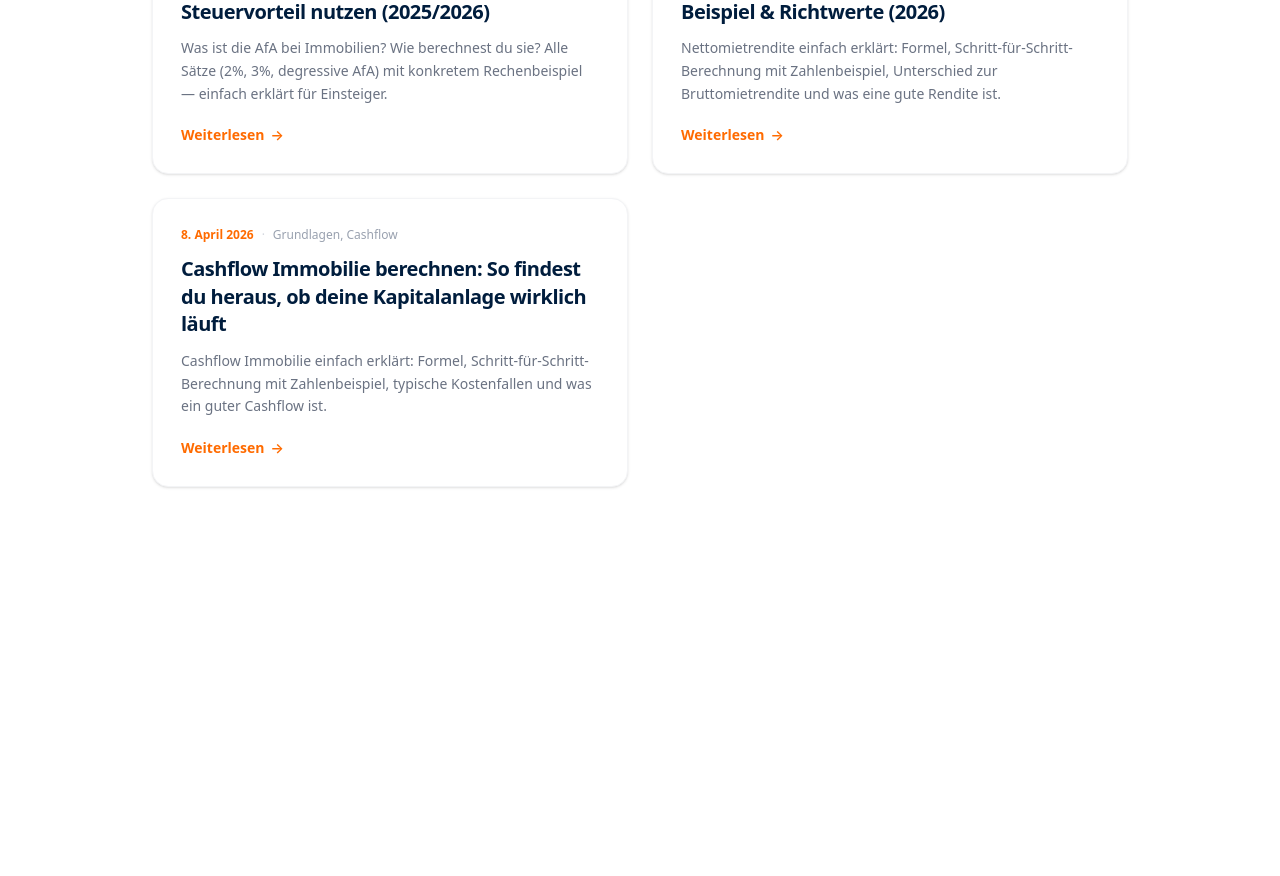
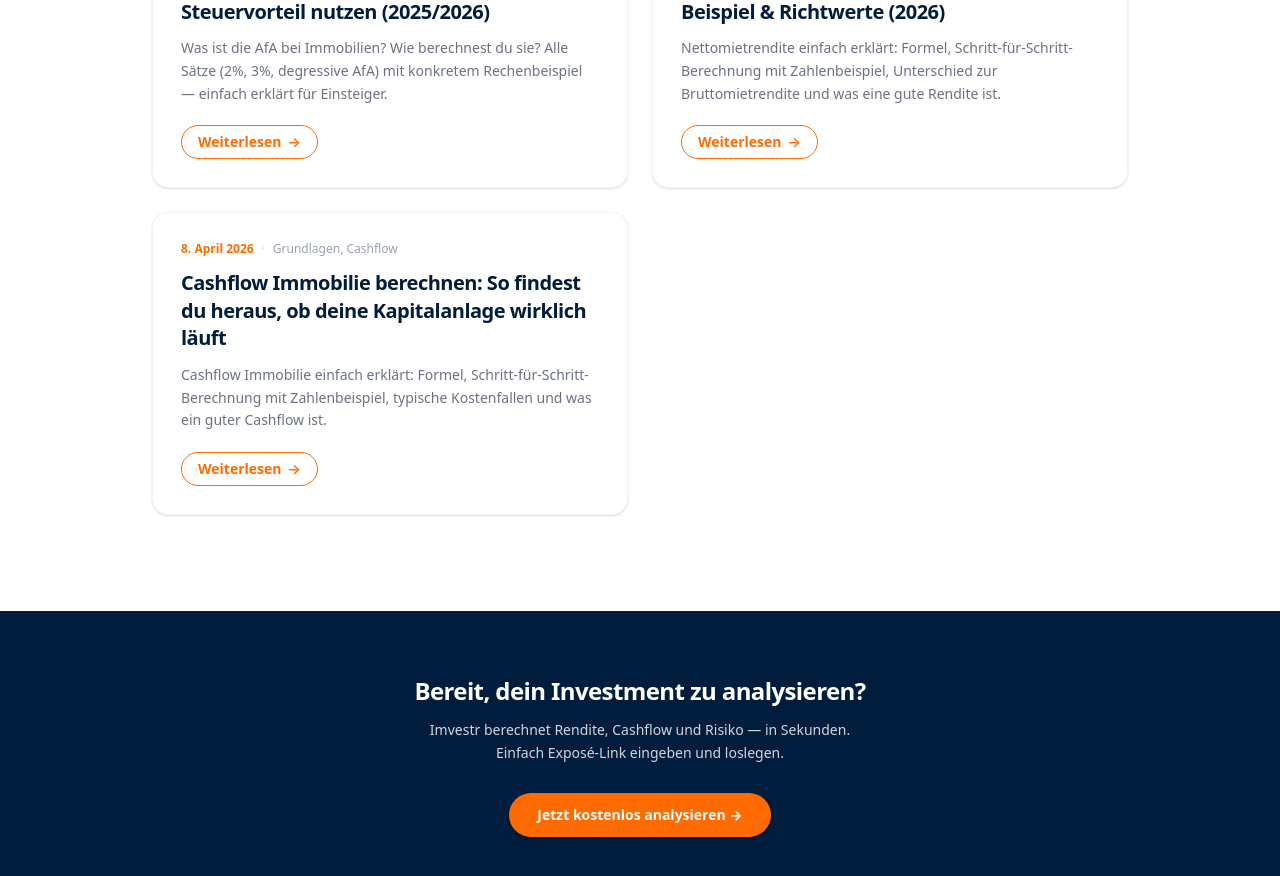
Before and after one commit to meikinski/immovest, a Next.js app: page /blog in a window 1280 px wide. Shown: the part 460-1336 px from the top of the page. Before the commit the page ends 1043 px from the top, so only its background shows below. Built offline with nearby package versions, Linux system fonts and the light colour scheme; no server answers.

Commit message:
ux(blog): Blog-CTA + Weiterlesen als Pill-Button (Emma KW17)

```diff
--- a/src/app/blog/page.tsx
+++ b/src/app/blog/page.tsx
@@ -94,10 +94,10 @@ export default async function BlogPage() {
                     </p>
                   )}
 
-                  {/* Weiterlesen */}
+                  {/* Weiterlesen — Pill Button */}
                   <Link
                     href={`/blog/${post.slug}`}
-                    className="inline-flex items-center gap-1.5 text-sm font-semibold text-[#ff6b00] hover:text-[#e05e00] transition-colors mt-auto"
+                    className="inline-flex items-center gap-1.5 self-start mt-auto rounded-full border border-[#ff6b00] text-[#ff6b00] px-4 py-1.5 text-sm font-semibold hover:bg-[#ff6b00] hover:text-white transition-colors"
                   >
                     Weiterlesen
                     <span aria-hidden="true">→</span>
@@ -107,6 +107,25 @@ export default async function BlogPage() {
             </div>
           )}
         </section>
+
+        {/* CTA — Jetzt kostenlos analysieren */}
+        <section className="bg-[#001d3d] py-16 px-6">
+          <div className="max-w-2xl mx-auto text-center">
+            <h2 className="text-2xl font-extrabold tracking-tight text-white mb-3">
+              Bereit, dein Investment zu analysieren?
+            </h2>
+            <p className="text-gray-300 text-sm leading-relaxed mb-7 max-w-md mx-auto">
+              Imvestr berechnet Rendite, Cashflow und Risiko — in Sekunden. Einfach
+              Exposé-Link eingeben und loslegen.
+            </p>
+            <Link
+              href="https://imvestr.de"
+              className="inline-flex items-center gap-2 rounded-full bg-[#ff6b00] text-white px-7 py-3 text-sm font-bold hover:bg-[#e05e00] transition-colors shadow-md"
+            >
+              Jetzt kostenlos analysieren →
+            </Link>
+          </div>
+        </section>
       </main>
     </>
   )
```
